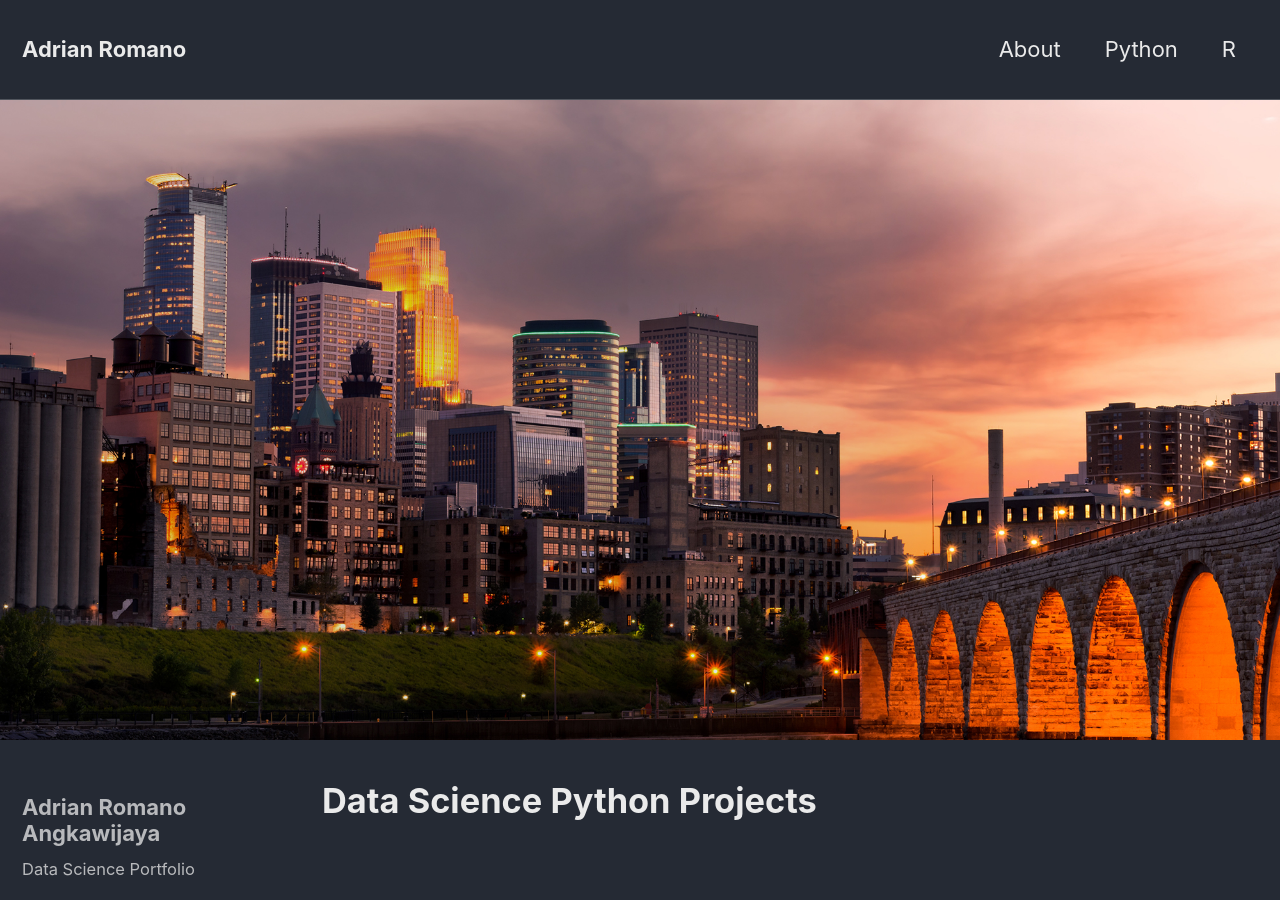
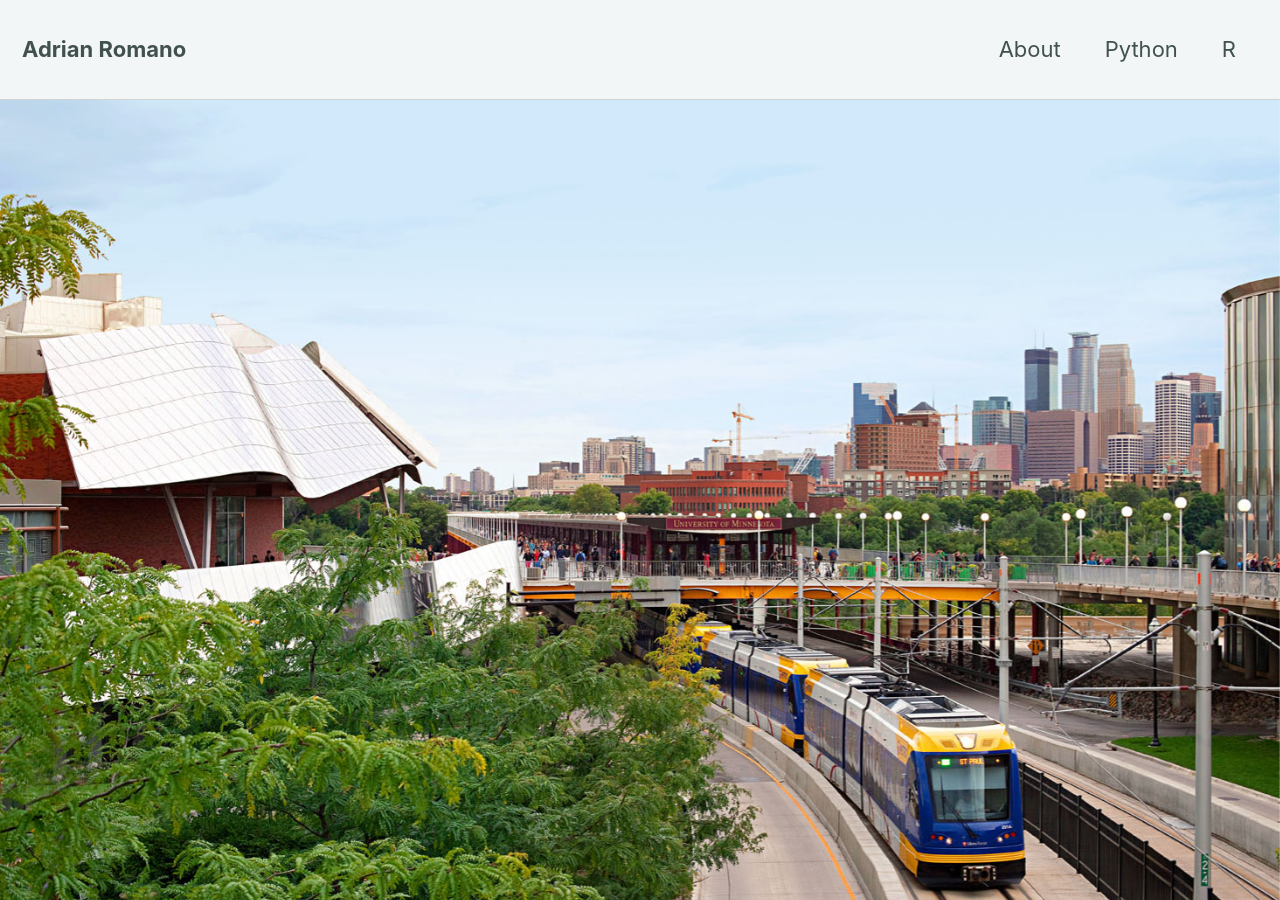
Before and after one commit to adrianromano/adrianromano.github.io, a Jekyll site: the page built from _pages/python.md, in a window 1280 px wide and 900 px high. Built offline with Jekyll 4.4.1, drawn with Linux system fonts in a browser that asks for light colours; nearby versions of some CDN libraries.

Commit message:
new gith

```diff
--- a/_config.yml
+++ b/_config.yml
@@ -12,7 +12,7 @@
 
 # theme                  : "minimal-mistakes-jekyll"
 # remote_theme           : "mmistakes/minimal-mistakes"
-minimal_mistakes_skin    : "dark" # "air", "aqua", "contrast", "dark", "dirt", "neon", "mint", "plum", "sunrise"
+minimal_mistakes_skin    : "mint" # "air", "aqua", "contrast", "dark", "dirt", "neon", "mint", "plum", "sunrise"
 
 # Site Settings
 locale                   : "en-US"
--- a/_pages/python.md
+++ b/_pages/python.md
@@ -4,7 +4,7 @@
 title: "Data Science Python Projects"
 author_profile: true
 header:
-  image: "/images/minneapolis.jpeg"
+  image: "/images/lightrail.jpeg"
 ---
 
 {% include base_path %}
```
